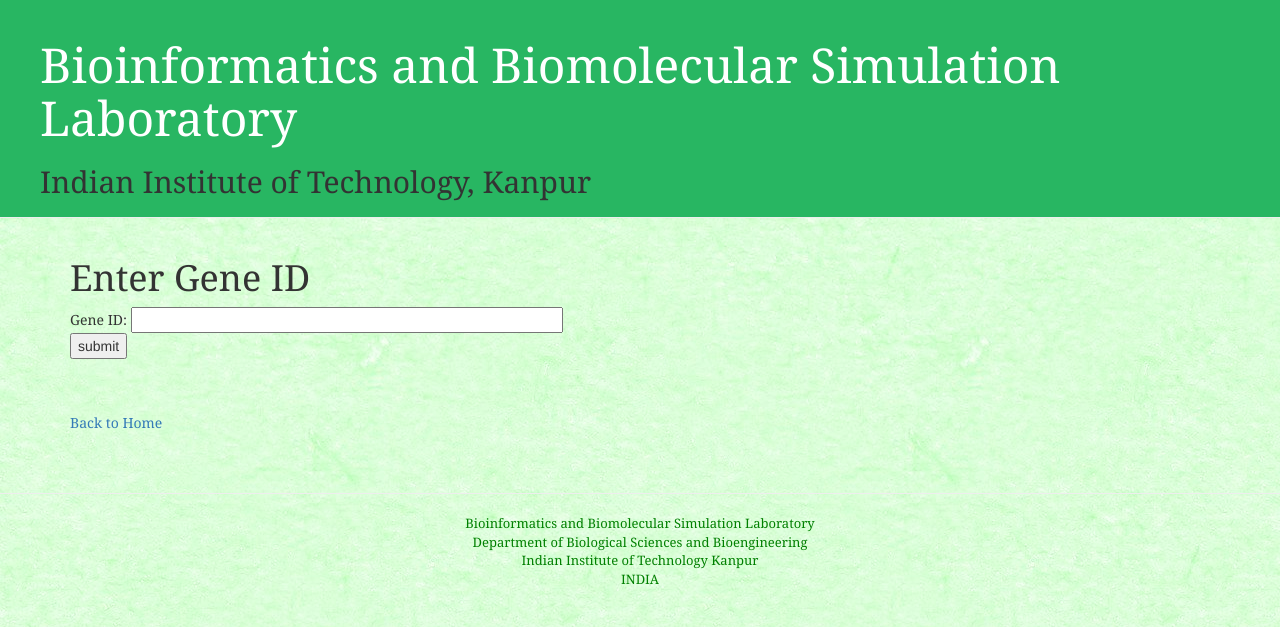
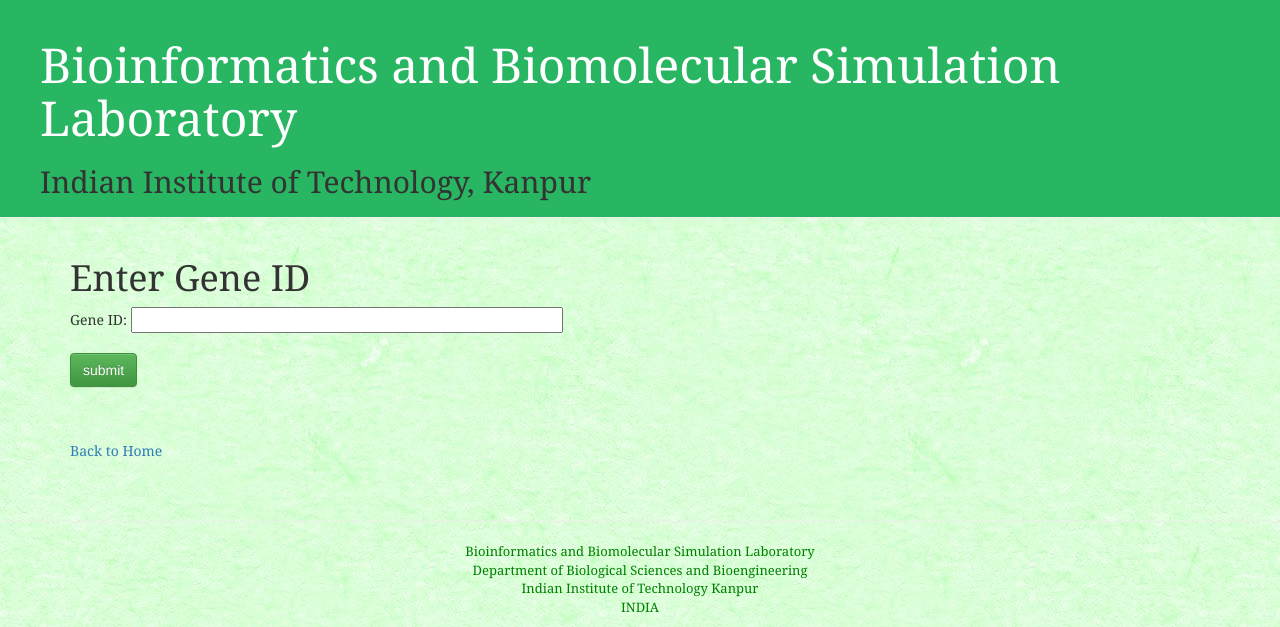
Before and after one commit to harshita1931/nonAUG-Django-Web-App, a Django app: page /geneID/ in a window 1280 px wide. Shown: the part 41-668 px from the top of the page. Run offline with Django 3.2, Linux system fonts and the light colour scheme; some libraries are stand-ins or nearby versions.

Commit message:
Modified submit buttons

```diff
--- a/UGP/templates/UGP/chrom_acc_form_bacteria.html
+++ b/UGP/templates/UGP/chrom_acc_form_bacteria.html
@@ -7,7 +7,8 @@
 		{% csrf_token %}
 		<font face="georgia">Chromosome Accession ID:</font> <input type="text" name="chrom_acc" value="" size="50" />
 		<br />
- 	<input type="submit" value="submit" />
+	<br>
+ 	<input type="submit" value="submit" class="btn btn-success"/>
 	</form>
 	<br>
 <br>
--- a/UGP/templates/UGP/geneID_form.html
+++ b/UGP/templates/UGP/geneID_form.html
@@ -7,7 +7,8 @@
 		{% csrf_token %}
 		<font face="georgia">Gene ID: </font><input type="text" name="geneID" value="" size="50" />
 		<br />
- 	<input type="submit" value="submit" />
+		<br>
+ 	<input type="submit" value="submit" class="btn btn-success"/>
 	</form>
 	<br>
 <br>
--- a/UGP/templates/UGP/organism_form.html
+++ b/UGP/templates/UGP/organism_form.html
@@ -12,7 +12,8 @@
 			{% endfor %}
 		</select>
 		<br />
- 	<input type="submit" value="submit" />
+		<br>
+ 	<input type="submit" value="submit" class="btn btn-success"/>
 	</form>
 	<br>
 <br>
--- a/UGP/templates/UGP/organism_form_bacteria.html
+++ b/UGP/templates/UGP/organism_form_bacteria.html
@@ -12,7 +12,8 @@
 			{% endfor %}
 		</select>
 		<br />
- 	<input type="submit" value="submit" />
+		<br>
+ 	<input type="submit" value="submit" class="btn btn-success"/>
 	</form>
 	<br>
 <br>
--- a/UGP/templates/UGP/proc_acc_form.html
+++ b/UGP/templates/UGP/proc_acc_form.html
@@ -7,7 +7,8 @@
 		{% csrf_token %}
 		<font face="georgia">Protein Accession ID:</font> <input type="text" name="proc_acc" value="" size="50" />
 		<br />
- 	<input type="submit" value="submit" />
+		<br>
+ 	<input type="submit" value="submit" class="btn btn-success"/>
 	</form>
 	<br>
 <br>
--- a/UGP/templates/UGP/proc_acc_form_bacteria.html
+++ b/UGP/templates/UGP/proc_acc_form_bacteria.html
@@ -7,7 +7,8 @@
 		{% csrf_token %}
 		<font face="georgia">Protein Accession ID:</font> <input type="text" name="proc_acc" value="" size="50" />
 		<br />
- 	<input type="submit" value="submit" />
+		<br>
+ 	<input type="submit" value="submit" class="btn btn-success"/>
 	</form>
 	<br>
 <br>
```
Also changed, not shown: 1 other file.
